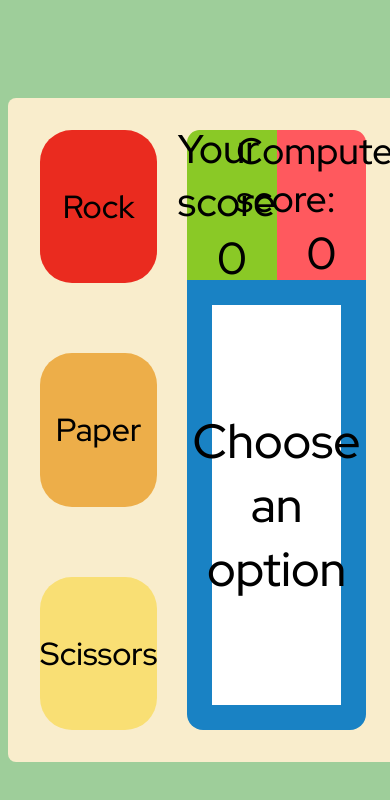
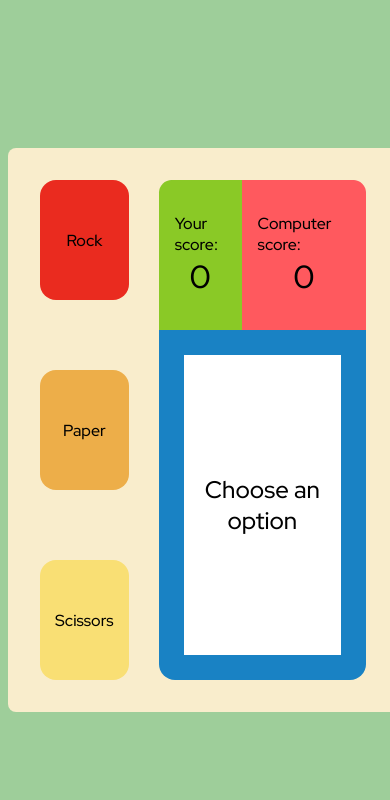
Before and after one commit to wheatScrub11/ReworkRPS, a plain HTML site: page index.html in a window 390 px wide. Drawn offline with Linux system fonts and the light colour scheme.

Commit message:
Aded media queries

```diff
--- a/styles.css
+++ b/styles.css
@@ -137,3 +137,59 @@ body{
 
     }
 }
+
+@media all and (max-width: 921px){
+
+    .titlez-1, .titlez-2{
+        font-size: 1.7rem;
+    }
+    .yourScore, .computerScore{
+        font-size: 2rem;
+    }
+    .theResult{
+        font-size: 2rem;
+    }
+
+
+}
+
+@media all and (max-width: 702px){
+
+    .theComputerScore{
+        width: 60%;
+    }
+    .thePlayerScore{
+        width: 40%;
+    }
+}
+
+@media all and (max-width: 598px){
+
+    .titlez-1, .titlez-2{
+        font-size: 1rem;
+    }
+    .theResult{
+        font-size: 1.5rem;
+    }
+}
+
+@media all and (max-width: 417px){
+
+    .titlez-1, .titlez-2{
+        margin-left: 1em;
+    }
+    .thePlayerScore{
+        width: 40%;
+    }
+    .btn{
+        font-size: 1em;
+    }
+    .box{
+        height: 500px;
+        grid-template-columns: repeat(3, 1fr);
+        grid-auto-rows: minmax(100px, 200px);
+        gap: 70px;
+        padding: 2em;
+        column-gap: 30px;
+    }
+}
```
